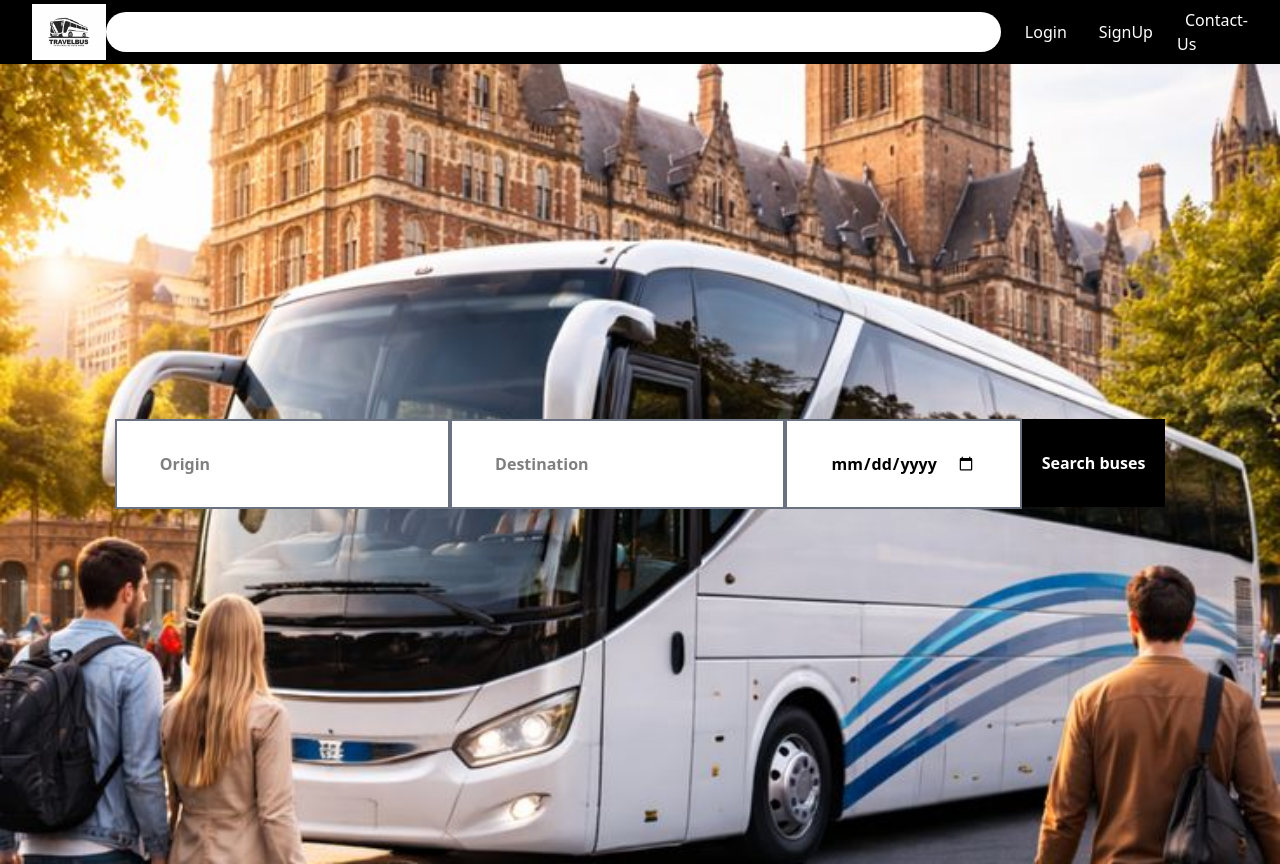
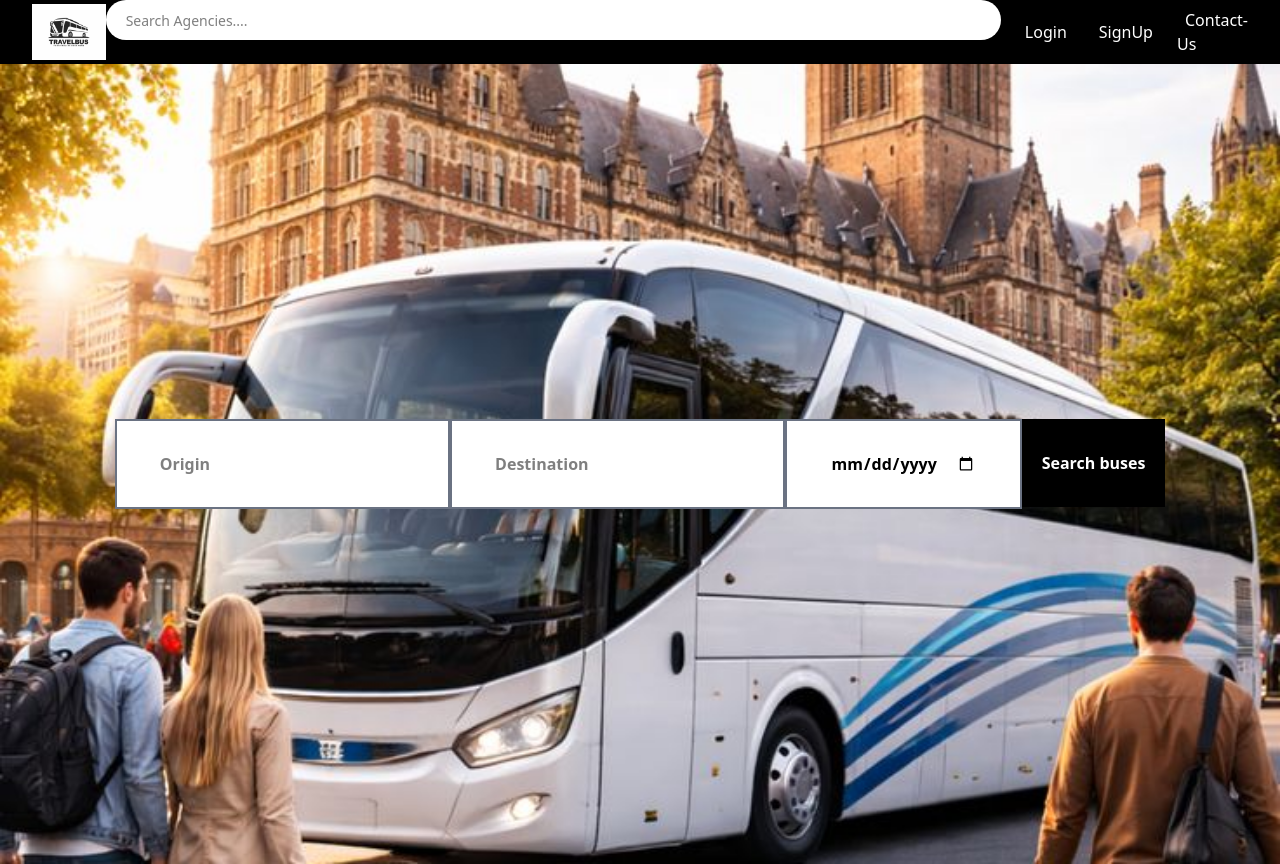
Before and after one commit to TheolaAshu/bus_app, a Next.js app: page / in a window 1280 px wide. Built offline with nearby package versions, Linux system fonts and the light colour scheme.

Commit message:
Adjust searchbar

```diff
--- a/components/navbar.tsx
+++ b/components/navbar.tsx
@@ -17,13 +17,19 @@ export default function Header() {
               />
             </div>
           </div>
-          <div className="relative w-full text-white">
+          <div className="relative group w-full text-black">
             <input
               type={"search"}
               name={"search"}
               placeholder={"Search Agencies...."}
               className="bg-white h-10 px-5 pr-10 w-full rounded-full text-sm focus:outline-none"
             />
+            Search
+            <ul className="absolute hidden group-hover:block bg-black-400 left-0 top-2">
+              <li>Africon</li>
+              <li>Golden</li>
+              <li>Musango</li>
+            </ul>
           </div>
           <div className="hidden md:block">
             <ul className="ml-4 flex items-center space-x-4">
```
Also changed, not shown: app/page.tsx (+0 -13 lines).
